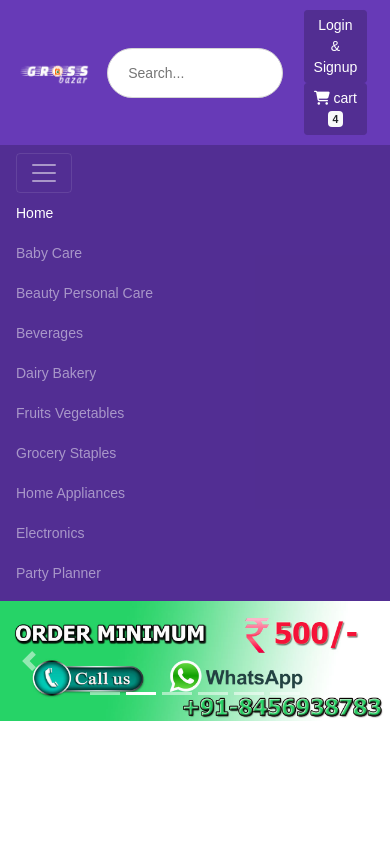
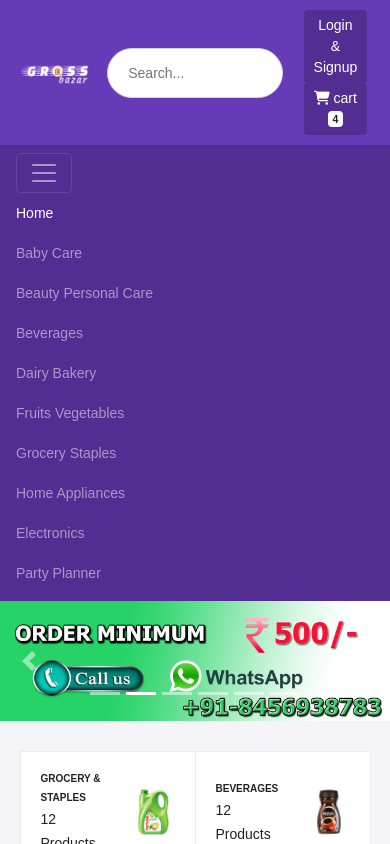
Before and after one commit to devmilan/grossbazar, a React (Create React App) app: page / in a window 390 px wide. Both pictures are taken after a click on the button "Toggle navigation". Shown: the top 844 px of the page. Built offline with nearby package versions, Linux system fonts and the light colour scheme.

Commit message:
responsive

```diff
--- a/src/components/banner/Banner.module.scss
+++ b/src/components/banner/Banner.module.scss
@@ -2,3 +2,9 @@
     height: 438px;
     background-color: #fff;
 }
+
+@media only screen and (max-width: 600px) {
+    .banner{
+    height: auto;
+    }
+}
--- a/src/components/categories/Categories.module.scss
+++ b/src/components/categories/Categories.module.scss
@@ -37,4 +37,17 @@
             }
         }
     }
+
 }
+
+@media only screen and (max-width: 600px) {
+    .categories{
+        .category{
+             width: 50%;
+             h4{
+                font-size: 10px;
+            }
+        }
+    }
+
+}
--- a/src/components/menu/Menu.js
+++ b/src/components/menu/Menu.js
@@ -1,5 +1,5 @@
 import React from 'react';
-import { Link } from 'react-router-dom';
+import { NavLink } from 'react-router-dom';
 import css from './Menu.module.scss';
 
  const Menu = () => {
@@ -10,18 +10,16 @@ import css from './Menu.module.scss';
         </button>
         <div className="collapse navbar-collapse" id="navbarNav">
           <ul className="navbar-nav ml-auto mr-auto">
-            <li className="nav-item active">
-              <Link className="nav-link" to="/">Home <span className="sr-only">(current)</span></Link>
-            </li>
-            <li className="nav-item"><Link className="nav-link" to="/listing/baby-care">Baby Care</Link></li>
-            <li className="nav-item"><Link className="nav-link" to="/listing/beauty-personal-care">Beauty Personal Care</Link></li>
-            <li className="nav-item"><Link className="nav-link" to="/listing/beverages">Beverages</Link></li>
-            <li className="nav-item"><Link className="nav-link" to="/listing/dairy-bakery">Dairy Bakery</Link></li>
-            <li className="nav-item"><Link className="nav-link" to="/listing/fruits_and_vegitables">Fruits Vegetables</Link></li>
-            <li className="nav-item"><Link className="nav-link" to="/listing/grocery_and_staples">Grocery Staples</Link></li>
-            <li className="nav-item"><Link className="nav-link" to="/listing/home-appliances">Home Appliances</Link></li>
-            <li className="nav-item"><Link className="nav-link" to="/listing/electronics">Electronics</Link></li>
-            <li className="nav-item"><Link className="nav-link" to="/listing/party-planner">Party Planner</Link></li>
+            <li className="nav-item"><NavLink className="nav-link" to="/" exact>Home</NavLink></li>
+            <li className="nav-item"><NavLink className="nav-link" to="/listing/baby-care">Baby Care</NavLink></li>
+            <li className="nav-item"><NavLink className="nav-link" to="/listing/beauty-personal-care">Beauty Personal Care</NavLink></li>
+            <li className="nav-item"><NavLink className="nav-link" to="/listing/beverages">Beverages</NavLink></li>
+            <li className="nav-item"><NavLink className="nav-link" to="/listing/dairy-bakery">Dairy Bakery</NavLink></li>
+            <li className="nav-item"><NavLink className="nav-link" to="/listing/fruits_and_vegitables">Fruits Vegetables</NavLink></li>
+            <li className="nav-item"><NavLink className="nav-link" to="/listing/grocery_and_staples">Grocery Staples</NavLink></li>
+            <li className="nav-item"><NavLink className="nav-link" to="/listing/home-appliances">Home Appliances</NavLink></li>
+            <li className="nav-item"><NavLink className="nav-link" to="/listing/electronics">Electronics</NavLink></li>
+            <li className="nav-item"><NavLink className="nav-link" to="/listing/party-planner">Party Planner</NavLink></li>
           </ul>
         </div>
       </nav>
--- a/src/components/productCard/ProductCard.module.scss
+++ b/src/components/productCard/ProductCard.module.scss
@@ -98,3 +98,9 @@
         }
     }
 }
+
+@media only screen and (max-width: 600px) {
+    .product_card{
+            width: 100%;
+        }
+}
--- a/src/components/serviceSection/Service.module.scss
+++ b/src/components/serviceSection/Service.module.scss
@@ -1,11 +1,13 @@
 .services{
     background-color: #fff;
     display: flex;
+    flex-wrap: wrap;
     justify-content: space-between;
     padding: 20px 5%;
     .service{
         padding: 10px;
         text-align: center;
+        width: 25%;
         svg{
             max-width: 70px;
             max-height: 70px;
@@ -13,3 +15,11 @@
         }
     }
 }
+
+@media only screen and (max-width: 600px) {
+    .services{
+        .service{
+            width: 50%;
+        }
+    }
+}
```
